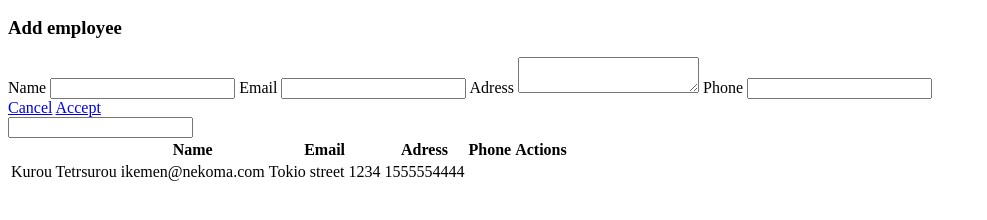
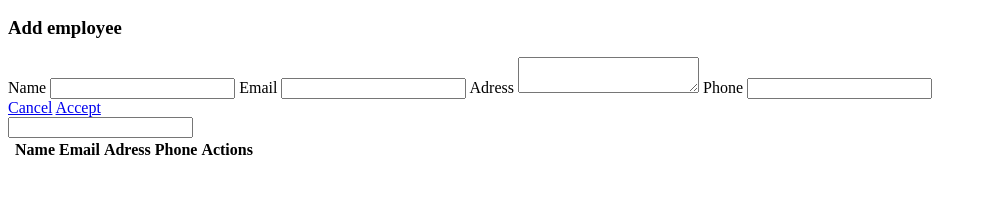
Before and after one commit to MalenaLucero/tp5DaianaMalena, a website: page pages/index.html in a window 1280 px wide. Shown: the part 100-320 px from the top of the page, without its empty margins (0-987 px from the left). Drawn offline with nearby package versions, Linux system fonts and the light colour scheme; files that its build step writes are made by us from their sources; no server answers; files whose address does not match are found by name.

Commit message:
tr hard-coded borrado

```diff
--- a/pages/index.html
+++ b/pages/index.html
@@ -44,13 +44,6 @@
                 </tr>
             </thead>
             <tbody id="employeeTable">
-                <tr>
-                    <td>Kurou Tetrsurou</td>
-                    <td>ikemen@nekoma.com</td>
-                    <td>Tokio street 1234</td>
-                    <td>1555554444</td>
-                    <td></td>
-                </tr>
             </tbody>
         </table>
     </body>
--- a/public/main.js
+++ b/public/main.js
@@ -8,6 +8,7 @@ const fillTable = (employees) =>{
     const table = document.getElementById('employeeTable')
     employees.forEach(e=>{
         const tr = document.createElement('tr')
+        tr.appendChild(createTd(''))
         tr.appendChild(createTd(e.name))
         tr.appendChild(createTd(e.email))
         tr.appendChild(createTd(e.address))
```
